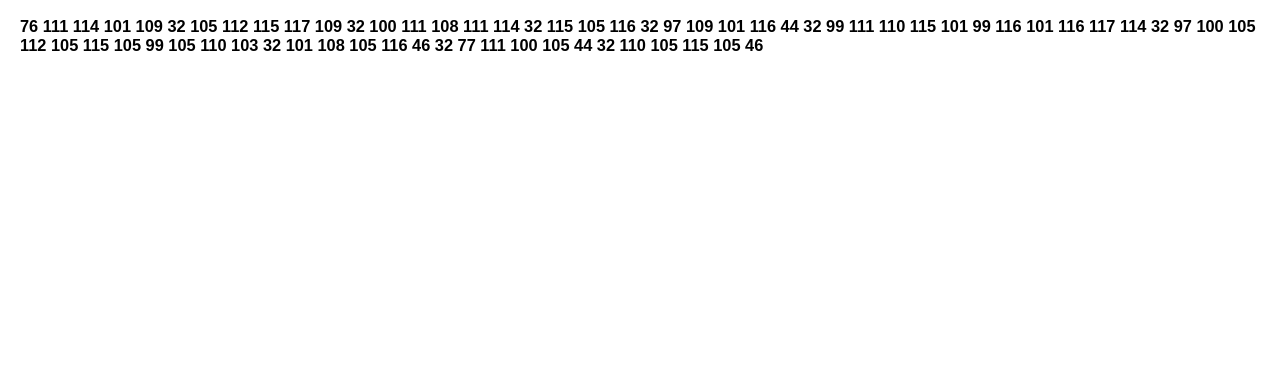
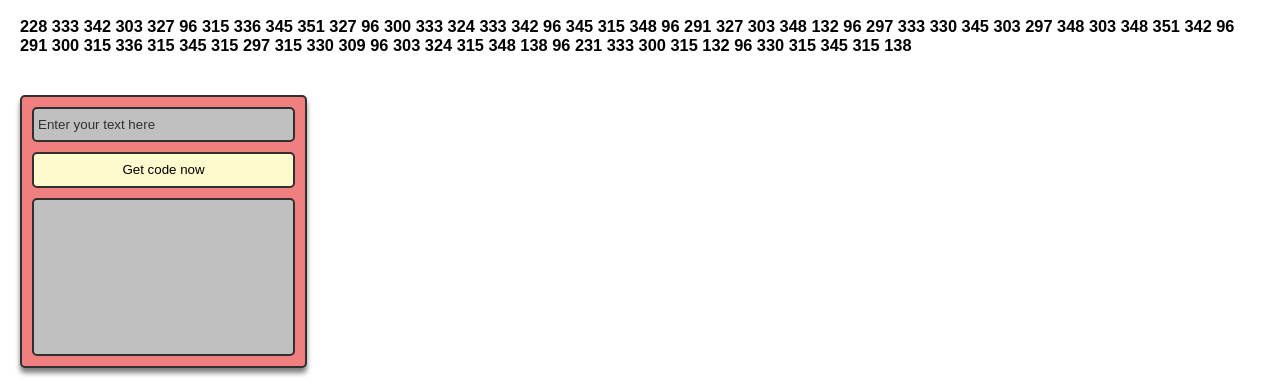
Before and after one commit to kadonomaro/css-secrets, a plain HTML site: page index.html in a window 1280 px wide. Shown: the part 1148-1533 px from the top of the page. Before the commit the page ends 1223 px from the top, so only its background shows below. Drawn offline with Linux system fonts and the light colour scheme.

Commit message:
form for change text to charcode

```diff
--- a/css/style.scss
+++ b/css/style.scss
@@ -399,3 +399,38 @@
 .text-char {
     margin: 20px;
 }
+
+.char {
+    display: flex;
+    flex-direction: column;
+    margin: 20px;
+    padding: 10px;
+    font-size: 18px;
+    background-color: lightcoral;
+    border: 2px solid #303030;
+    border-radius: 5px;
+    box-shadow: 0 5px 5px 0 rgba($color: #000000, $alpha: 0.5);
+    &__text {
+        margin-bottom: 10px;
+        padding: 8px 4px;
+        background-color: silver;
+        border: inherit;
+        border-radius: inherit;
+        &::placeholder {
+            color: #303030;
+        }
+    }
+    &__button {
+        margin-bottom: 10px;
+        line-height: 30px;
+        background-color: lemonchiffon;
+        border: inherit;
+        border-radius: inherit;
+    }
+    &__area {
+        background-color: silver;
+        border: inherit;
+        border-radius: inherit;
+        resize: none;
+    }
+}
--- a/index.html
+++ b/index.html
@@ -94,6 +94,12 @@
 
     <h3 class="text-char">Lorem ipsum dolor sit amet, consectetur adipisicing elit. Modi, nisi.</h3>
 
+    <form action="" class="char">
+        <input type="text" name="text" class="char__text" placeholder="Enter your text here" >
+        <button class="char__button">Get code now</button>
+        <textarea name="" cols="30" rows="10" class="char__area" readonly></textarea>
+    </form>
+
     <script src="js/main.js"></script>
 </body>
 </html>
--- a/js/main.js
+++ b/js/main.js
@@ -1,4 +1,5 @@
 window.onload = function (){
+//изменение и вывод кода цвета
     var formText = document.querySelector('.form__text');
     var formColor = document.querySelector('.form__color');
     var formCode = document.querySelector('.form__code');
@@ -14,7 +15,7 @@ window.onload = function (){
         page.style.backgroundColor = formColor.value;
         formCode.value = text;
     });
-
+//изменения угла наклона градиента
     var linear = document.querySelector('.background');
     var linearRange = document.querySelector('.background__range');
     var linearValue = document.querySelector('.background__value');
@@ -28,6 +29,7 @@ window.onload = function (){
 
     });
 
+// кодировка символов
     var textArr = document.querySelector('.text-array');
     var textArrStr = textArr.textContent;
 
@@ -35,17 +37,36 @@ window.onload = function (){
 
     var textChar = document.querySelector('.text-char');
     var textCharArr = [];
-    for (var i = 0; i <= textChar.textContent.length - 1; i++) {
+    for (let i = 0; i <= textChar.textContent.length - 1; i++) {
 
         textCharArr[i] = textChar.textContent.charCodeAt(i);
+        textCharArr[i] *= 3;
         textCharArr[i] += ' ';
-
 
     }
     textCharArr =  textCharArr.join('');
-    console.log(textCharArr);
     textChar.textContent = textCharArr;
 
 
+//форма для кодировки введенных символов
+    var charText = document.querySelector('.char__text');
+    var charButton = document.querySelector('.char__button');
+    var charArea = document.querySelector('.char__area');
+    var charTextArr = [];
+    var charTextValue;
+
+
+    charButton.addEventListener('click', function (evt) {
+        evt.preventDefault();
+        charTextValue = charText.value;
+        for (let i = 0; i <= charTextValue.length - 1; i++) {
+
+            charTextArr[i] = charTextValue.charCodeAt(i);
+            charTextArr[i] += ' ';
+        }
+        var charTextArrJoin = charTextArr.join('');
+        charArea.value = charTextArrJoin;
+    });
+
 
 }
```
Also changed, not shown: css/style.css, 1 other file.
